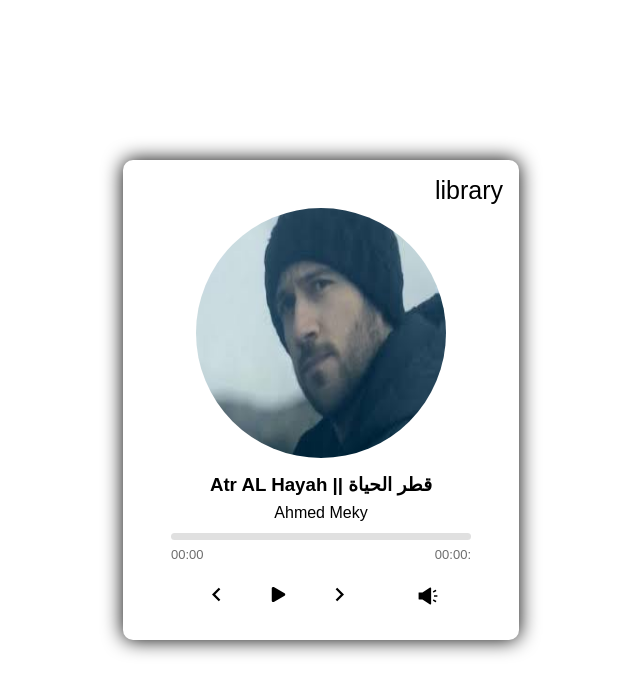
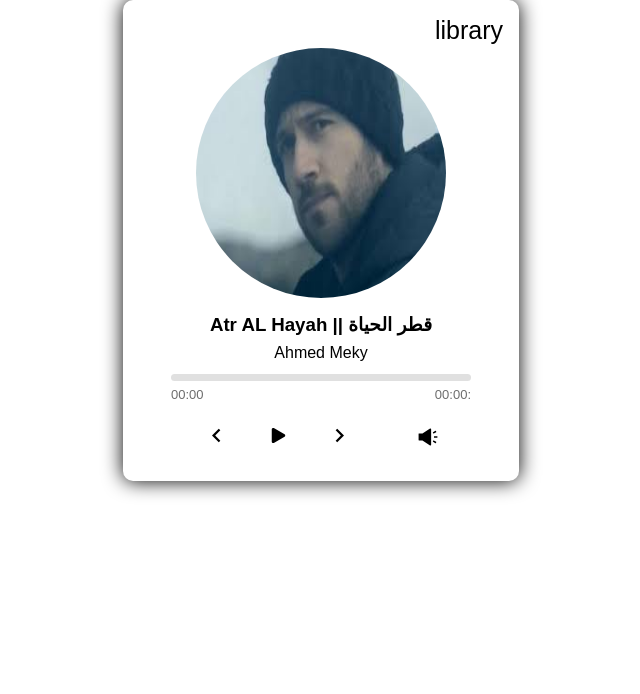
Before and after one commit to Mohamed-125/React-custom-audio-player, a React (Create React App) app: page / in a window 1280 px wide. Shown: the top 694 px of the page, without its empty margins (319-959 px from the left). Built offline with nearby package versions, Linux system fonts and the light colour scheme.

Commit message:
first commit

```diff
--- a/src/components/MusicPlayerSlider.css
+++ b/src/components/MusicPlayerSlider.css
@@ -61,9 +61,6 @@ button {
   top: -0.2rem;
 }
 
-.music-player__main_wraper {
-  min-height: 100vh;
-}
 .flex__center {
   display: flex;
   justify-content: center;
```
